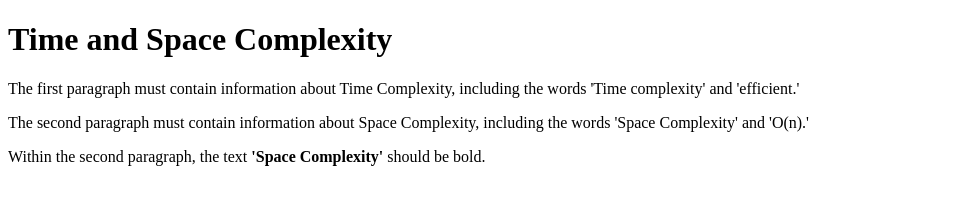
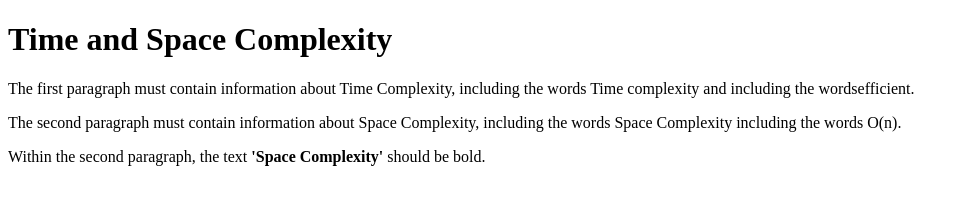
Before and after one commit to acciojob/time-and-space-complexity-anonymous-cloud, a website: page main.html in a window 1280 px wide. Shown: the whole page, without its empty margins (0-969 px from the left). Drawn offline with Linux system fonts and the light colour scheme.

Commit message:
created a submission

```diff
--- a/main.html
+++ b/main.html
@@ -10,8 +10,8 @@
 	<!-- the entire body must be written by student -->
 
 	<h1>Time and  Space Complexity</h1>
-	<p>The first paragraph must contain information about Time Complexity, including the words 'Time complexity' and 'efficient.'</p>
-	<p>The second paragraph must contain information about Space Complexity, including the words 'Space Complexity' and 'O(n).'</p>
+	<p>The first paragraph must contain information about Time Complexity, including the words Time complexity and  including the wordsefficient.</p>
+	<p>The second paragraph must contain information about Space Complexity, including the words Space Complexity including the words O(n).</p>
 	<p>Within the second paragraph, the text <b>'Space Complexity'</b> should be bold.</p>
     <script type="text/javascript" src="./script.js">
 </script>
```
